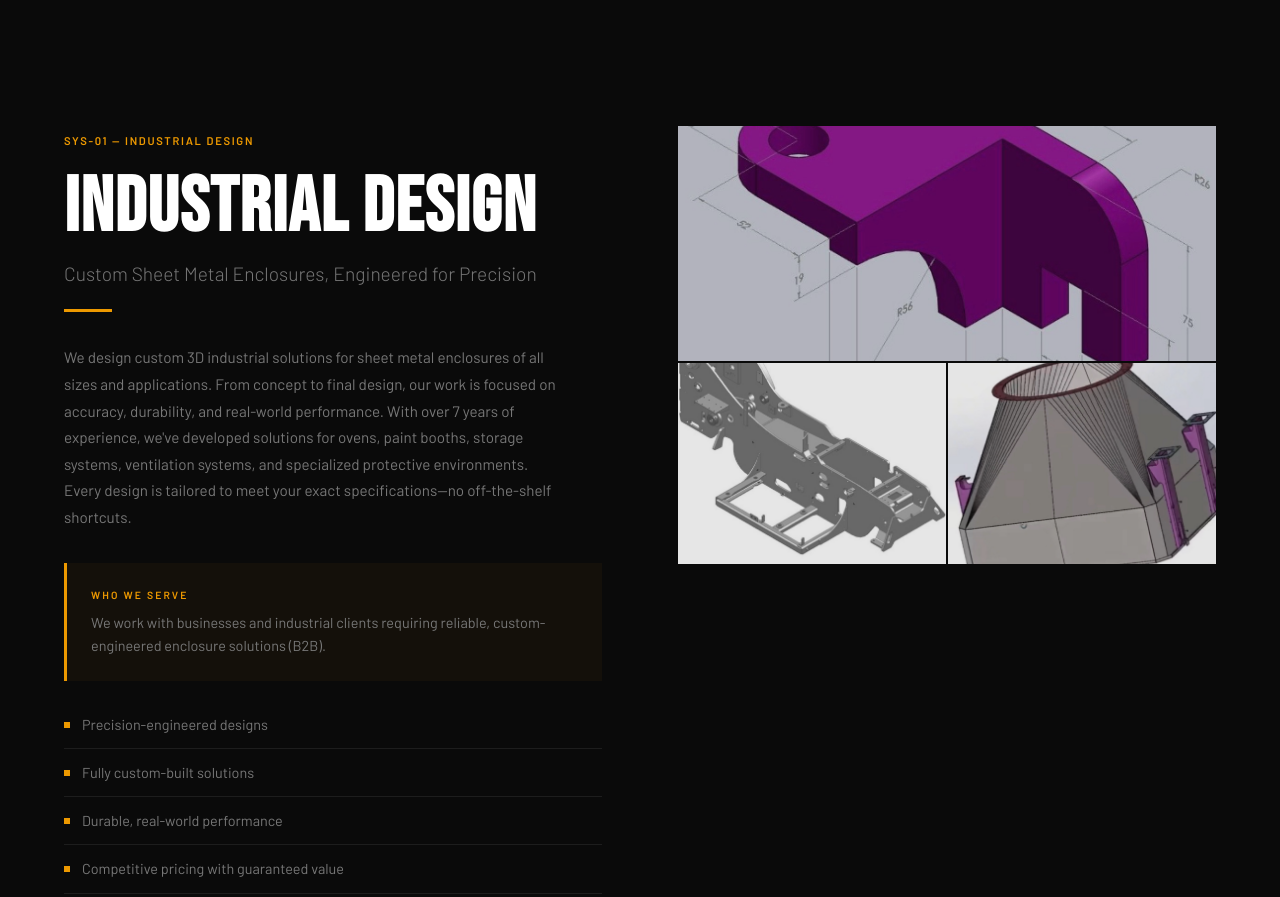
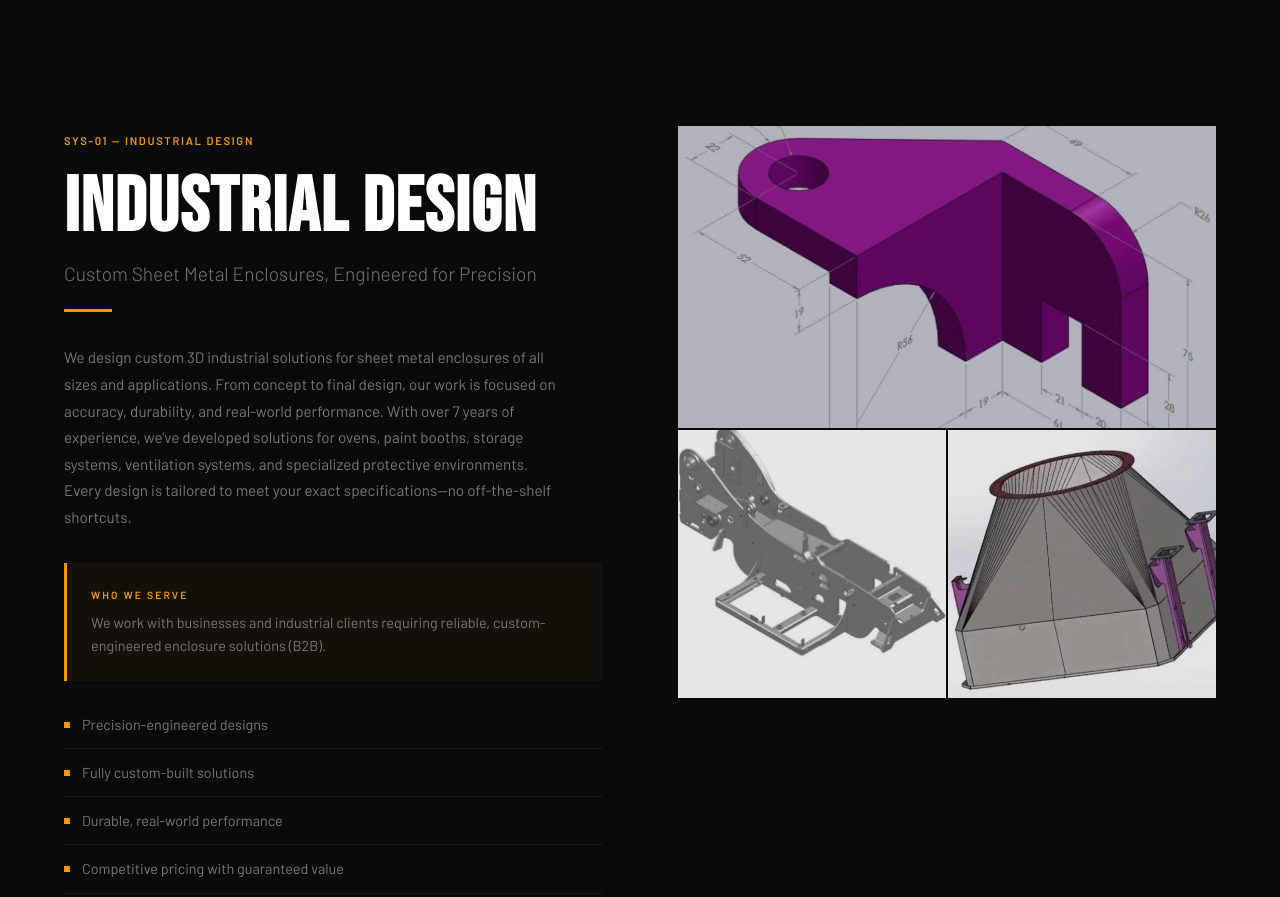
Before and after one commit to amar-cm/Engineering-Startup, a plain HTML site: page index.html in a window 1280 px wide. Shown: the part 1360-2257 px from the top of the page. Drawn offline with Linux system fonts and the light colour scheme.

Commit message:
tweak: increase gallery image heights in industrial and automotive sections
Co-Authored-By: Claude Sonnet 4.6 <noreply@anthropic.com>

```diff
--- a/index.html
+++ b/index.html
@@ -454,7 +454,7 @@
       width: 100%;
       height: 100%;
       object-fit: cover;
-      aspect-ratio: 4/3;
+      aspect-ratio: 5/4;
       filter: brightness(0.9) saturate(0.85);
       transition: filter 0.3s ease;
     }
@@ -463,9 +463,9 @@
     .gallery-featured { grid-template-columns: 1fr 1fr; }
     .gallery-featured .gallery-hero {
       grid-column: 1 / -1;
-      aspect-ratio: 16/7;
+      aspect-ratio: 16/9;
     }
-    .gallery-featured img:not(.gallery-hero) { aspect-ratio: 4/3; }
+    .gallery-featured img:not(.gallery-hero) { aspect-ratio: 1/1; }
     @media (max-width: 640px) {
       .gallery-3col { grid-template-columns: repeat(2, 1fr); }
       .gallery-span2 { grid-column: span 1; }
```
